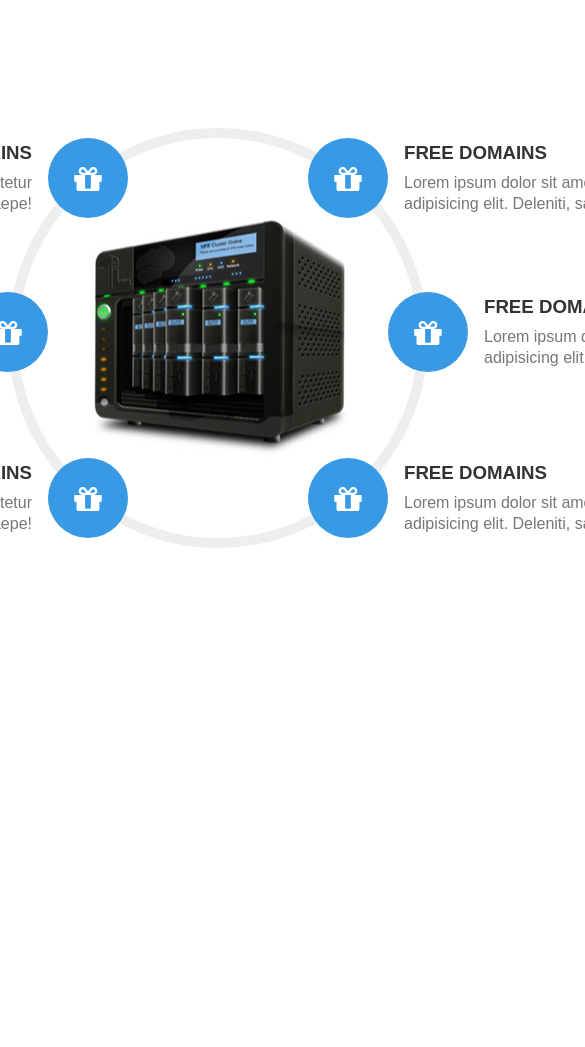
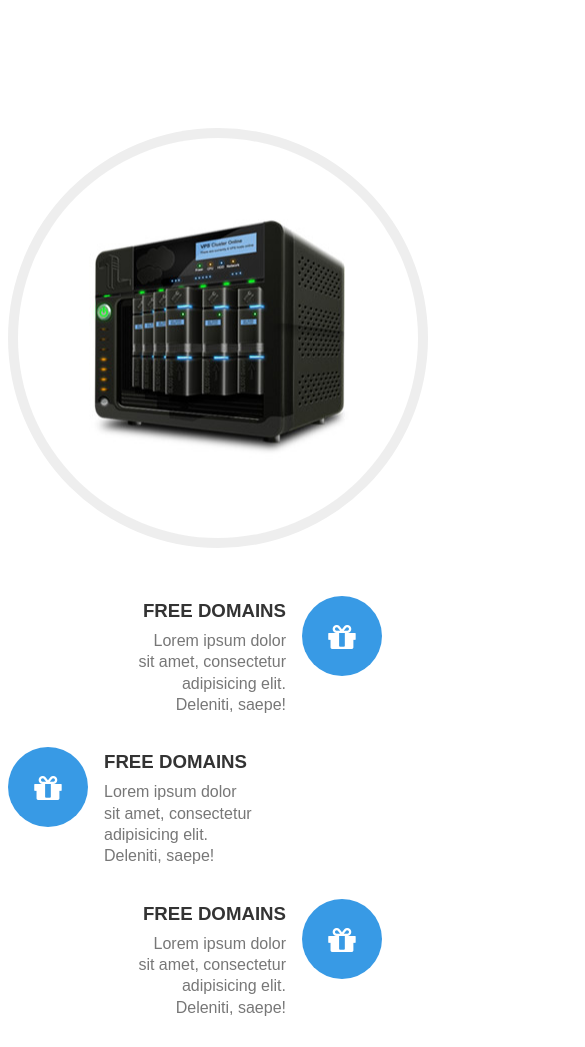
Before and after one commit to pedzed/css-info-circle, a plain HTML site: page index.html in a window 390 px wide. Shown: the top 1047 px of the page, 585 px wide, since content can reach past the window. Before the commit the page ends 844 px from the top, so only its background shows below. Drawn offline with Linux system fonts and the light colour scheme.

Commit message:
Added responsiveness.

```diff
--- a/css/info-circle.css
+++ b/css/info-circle.css
@@ -1,13 +1,17 @@
-.info-circle .circle {
+.info-circle {
+    font-family: Arial;
+    margin: 128px auto;
+}
+
+.info-circle .outer-circle {
     background: #eee;
-    font-family: Arial;
     width: 420px;
     height: 420px;
-    margin: 128px auto;
+    margin: auto;
     border-radius: 50%;
 }
 
-.info-circle .circle .inner-circle {
+.info-circle .inner-circle {
     position: relative;
     top: 50%;
     transform: translateY(-50%);
@@ -24,45 +28,48 @@
     transform: translateY(-50%);
     display: block;
     margin: auto;
-    z-index: -1;
+    /*z-index: -1;*/
+}
+
+.info-circle .info-blocks {
+    position: relative;
+    top: -400px;
+    width: 400px;
+    margin: auto;
 }
 
 .info-circle .info-block {
     position: absolute;
     width: 400px;
+    transition: .8s transform;
+}
+
+.info-circle .info-blocks > div:nth-of-type(odd) {
+    text-align: right;
 }
 
 .info-circle .info-blocks > div:nth-of-type(1) {
-    top: 0px;
-    left: -290px;
-    text-align: right;
+    transform: translate(-290px, 0);
 }
 
 .info-circle .info-blocks > div:nth-of-type(2) {
-    top: 154px;
-    left: -370px;
-    text-align: right;
+    transform: translate(290px, 0);
 }
 
 .info-circle .info-blocks > div:nth-of-type(3) {
-    top: 320px;
-    left: -290px;
-    text-align: right;
+    transform: translate(-368px, 154px);
 }
 
 .info-circle .info-blocks > div:nth-of-type(4) {
-    top: 0px;
-    right: -290px;
+    transform: translate(368px, 154px);
 }
 
 .info-circle .info-blocks > div:nth-of-type(5) {
-    top: 154px;
-    right: -370px;
+    transform: translate(-290px, 320px);
 }
 
 .info-circle .info-blocks > div:nth-of-type(6) {
-    top: 320px;
-    right: -290px;
+    transform: translate(290px, 320px);
 }
 
 .info-circle .info-block .info-icon {
@@ -76,12 +83,12 @@
     border-radius: 50%;
 }
 
-.info-circle .info-block .info-icon.left {
+.info-circle .info-blocks > div:nth-of-type(even) .info-icon {
     float: left;
     margin-right: 16px;
 }
 
-.info-circle .info-block .info-icon.right {
+.info-circle .info-blocks > div:nth-of-type(odd) .info-icon {
     float: right;
     margin-left: 16px;
 }
@@ -104,3 +111,31 @@
     line-height: 16pt;
     margin: 0;
 }
+
+.clearfix:after {
+    content: '';
+    display: table;
+    clear: both;
+}
+
+@media screen and (max-width: 1160px) {
+    .info-circle .info-blocks {
+        top: 48px;
+        width: calc(100% - 128px);
+        max-width: 420px;
+    }
+
+    .info-circle .info-blocks > div:nth-of-type(n) {
+        position: static;
+        width: 100%;
+        margin-bottom: 32px;
+    }
+
+    .info-circle .info-blocks > div:nth-of-type(odd) {
+        transform: translate(64px, 0);
+    }
+
+    .info-circle .info-blocks > div:nth-of-type(even) {
+        transform: translate(-64px, 0);
+    }
+}
--- a/index.html
+++ b/index.html
@@ -16,11 +16,15 @@
     </head>
     <body>
         <div class="info-circle">
-            <div class="circle">
+            <div class="outer-circle">
                 <div class="inner-circle">
+                    <img src="images/server.png" class="image" />
+                </div>
+            </div>
+
             <div class="info-blocks">
-                        <div class="info-block">
-                            <div class="info-icon right">
+                <div class="info-block clearfix">
+                    <div class="info-icon">
                         <i class="fa fa-gift"></i>
                     </div>
                     <div class="info-text">
@@ -29,8 +33,8 @@
                     </div>
                 </div>
 
-                        <div class="info-block">
-                            <div class="info-icon right">
+                <div class="info-block clearfix">
+                    <div class="info-icon">
                         <i class="fa fa-gift"></i>
                     </div>
                     <div class="info-text">
@@ -39,8 +43,8 @@
                     </div>
                 </div>
 
-                        <div class="info-block">
-                            <div class="info-icon right">
+                <div class="info-block clearfix">
+                    <div class="info-icon">
                         <i class="fa fa-gift"></i>
                     </div>
                     <div class="info-text">
@@ -49,8 +53,8 @@
                     </div>
                 </div>
 
-                        <div class="info-block">
-                            <div class="info-icon left">
+                <div class="info-block clearfix">
+                    <div class="info-icon">
                         <i class="fa fa-gift"></i>
                     </div>
                     <div class="info-text">
@@ -59,8 +63,8 @@
                     </div>
                 </div>
 
-                        <div class="info-block">
-                            <div class="info-icon left">
+                <div class="info-block clearfix">
+                    <div class="info-icon">
                         <i class="fa fa-gift"></i>
                     </div>
                     <div class="info-text">
@@ -69,8 +73,8 @@
                     </div>
                 </div>
 
-                        <div class="info-block">
-                            <div class="info-icon left">
+                <div class="info-block clearfix">
+                    <div class="info-icon">
                         <i class="fa fa-gift"></i>
                     </div>
                     <div class="info-text">
@@ -79,10 +83,6 @@
                     </div>
                 </div>
             </div>
-
-                    <img src="images/server.png" class="image" />
-                </div>
-            </div>
         </div>
     </body>
 </html>
```
Lines whose indentation alone changed are shown as unchanged.
